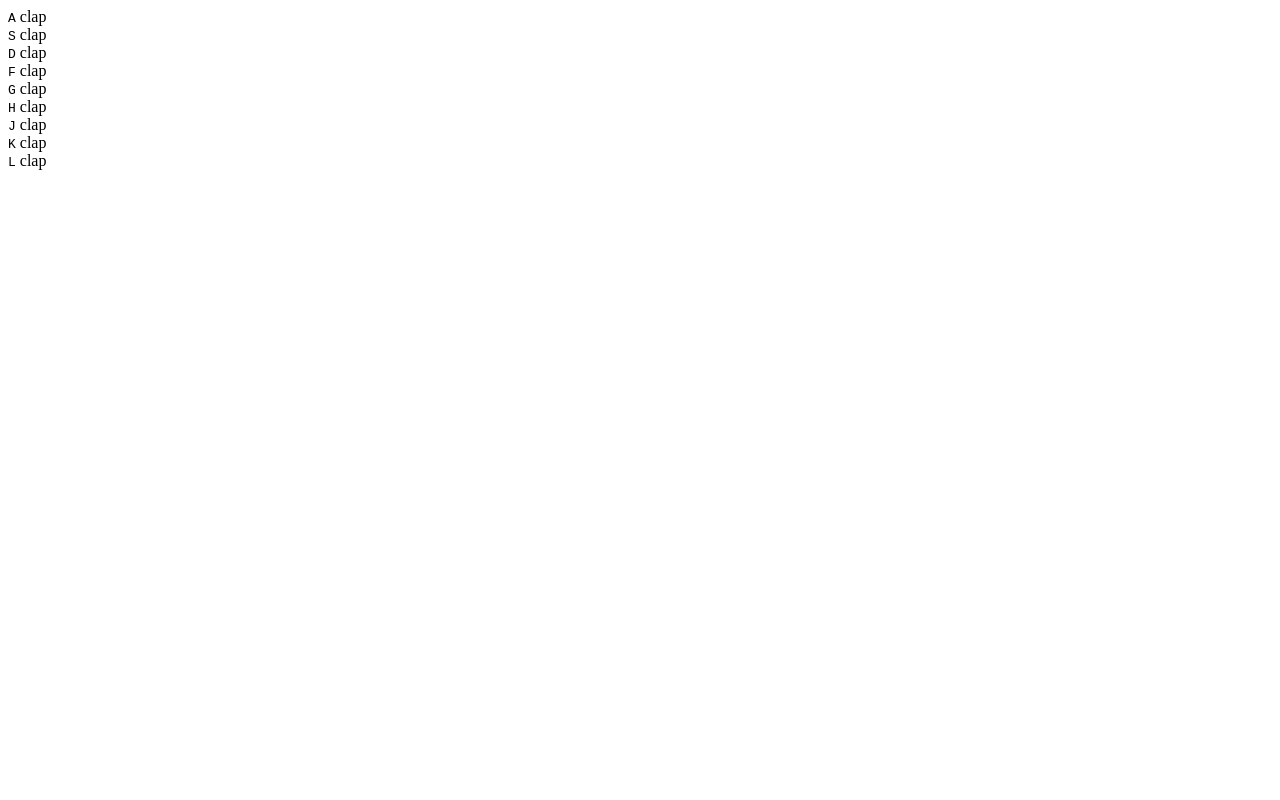
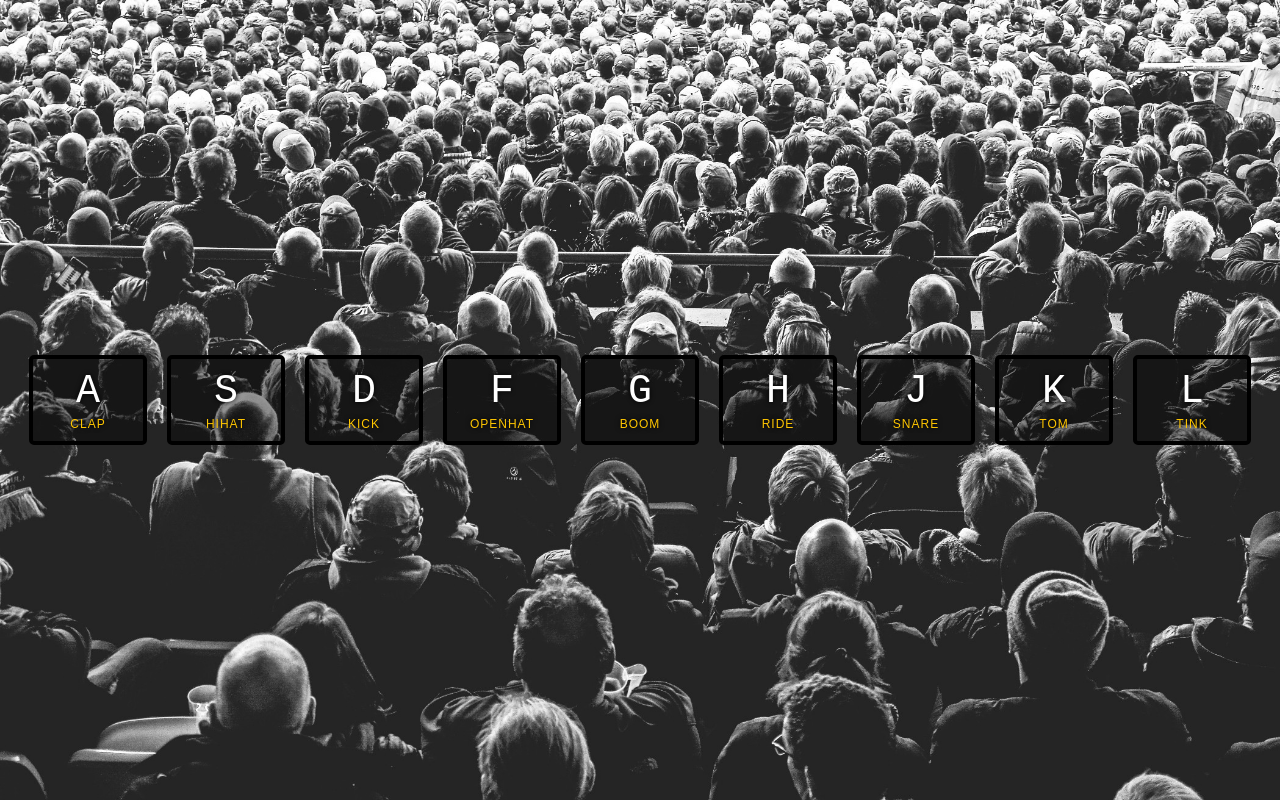
Before and after one commit to daniellichotti/JavaScriptDrumKit, a plain HTML site: page 01 - Javascript Drum Kit/index.html in a window 1280 px wide. Drawn offline with Linux system fonts and the light colour scheme; files that its build step writes are made by us from their sources.

Commit message:
enviando codigos do dia 01

```diff
--- a/01 - Javascript Drum Kit/css/style.css
+++ b/01 - Javascript Drum Kit/css/style.css
@@ -0,0 +1,52 @@
+html {
+  font-size: 10px;
+  background: url("../background.jpg") bottom center;
+  background-size: cover;
+}
+
+body,
+html {
+  margin: 0;
+  padding: 0;
+  font-family: sans-serif;
+}
+
+.keys {
+  display: flex;
+  flex: 1;
+  min-height: 100vh;
+  align-items: center;
+  justify-content: center;
+}
+
+.key {
+  border: 0.4rem solid black;
+  border-radius: 0.5rem;
+  margin: 1rem;
+  font-size: 1.5rem;
+  padding: 1rem 0.5rem;
+  transition: all 0.07s ease;
+  width: 10rem;
+  text-align: center;
+  color: white;
+  background: rgba(0, 0, 0, 0.4);
+  text-shadow: 0 0 0.5rem black;
+}
+
+.playing {
+  transform: scale(1.1);
+  border-color: #ffc600;
+  box-shadow: 0 0 1rem #ffc600;
+}
+
+kbd {
+  display: block;
+  font-size: 4rem;
+}
+
+.sound {
+  font-size: 1.2rem;
+  text-transform: uppercase;
+  letter-spacing: 0.1rem;
+  color: #ffc600;
+}
--- a/01 - Javascript Drum Kit/index.html
+++ b/01 - Javascript Drum Kit/index.html
@@ -3,7 +3,7 @@
   <head>
     <meta charset="UTF-8" />
     <meta name="viewport" content="width=device-width, initial-scale=1.0" />
-    <link rel="stylesheet" href="style.css" />
+    <link rel="stylesheet" href="css/style.css" />
     <title>Document</title>
   </head>
   <body>
@@ -12,40 +12,50 @@
         <kbd>A</kbd>
         <span class="sound">clap</span>
       </div>
-      <div data-key="65" class="key">
+      <div data-key="83" class="key">
         <kbd>S</kbd>
-        <span class="sound">clap</span>
+        <span class="sound">hihat</span>
       </div>
-      <div data-key="65" class="key">
+      <div data-key="68" class="key">
         <kbd>D</kbd>
-        <span class="sound">clap</span>
+        <span class="sound">kick</span>
       </div>
-      <div data-key="65" class="key">
+      <div data-key="70" class="key">
         <kbd>F</kbd>
-        <span class="sound">clap</span>
+        <span class="sound">openhat</span>
       </div>
-      <div data-key="65" class="key">
+      <div data-key="71" class="key">
         <kbd>G</kbd>
-        <span class="sound">clap</span>
+        <span class="sound">boom</span>
       </div>
-      <div data-key="65" class="key">
+      <div data-key="72" class="key">
         <kbd>H</kbd>
-        <span class="sound">clap</span>
+        <span class="sound">ride</span>
       </div>
-      <div data-key="65" class="key">
+      <div data-key="74" class="key">
         <kbd>J</kbd>
-        <span class="sound">clap</span>
+        <span class="sound">snare</span>
       </div>
-      <div data-key="65" class="key">
+      <div data-key="75" class="key">
         <kbd>K</kbd>
-        <span class="sound">clap</span>
+        <span class="sound">tom</span>
       </div>
-      <div data-key="65" class="key">
+      <div data-key="76" class="key">
         <kbd>L</kbd>
-        <span class="sound">clap</span>
+        <span class="sound">tink</span>
       </div>
     </div>
 
-    <audio data-key="65" src=""></audio>
+    <audio data-key="65" src="sounds/clap.wav"></audio>
+    <audio data-key="83" src="sounds/hihat.wav"></audio>
+    <audio data-key="68" src="sounds/kick.wav"></audio>
+    <audio data-key="70" src="sounds/openhat.wav"></audio>
+    <audio data-key="71" src="sounds/boom.wav"></audio>
+    <audio data-key="72" src="sounds/ride.wav"></audio>
+    <audio data-key="74" src="sounds/snare.wav"></audio>
+    <audio data-key="75" src="sounds/tom.wav"></audio>
+    <audio data-key="76" src="sounds/tink.wav"></audio>
+
+    <script src="js/index.js"></script>
   </body>
 </html>
--- /dev/null
+++ b/01 - Javascript Drum Kit/js/index.js
@@ -0,0 +1,18 @@
+function playSound(e) {
+  const audio = document.querySelector(`audio[data-key="${e.keyCode}"]`);
+  const key = document.querySelector(`.key[data-key="${e.keyCode}"]`);
+  if (!audio) return; //stop the function from running all together
+  audio.currentTime = 0; //rewind to the start
+  audio.play();
+  key.classList.add("playing"); //adicionar uma classe
+}
+
+function removeTransition(e) {
+  if (e.propertyName !== "transform") return; //skip it if its not a transform
+  this.classList.remove("playing");
+}
+
+const keys = document.querySelectorAll(".key");
+keys.forEach((key) => key.addEventListener("transitionend", removeTransition));
+
+window.addEventListener("keydown", playSound);
```
Also changed, not shown: 01 - Javascript Drum Kit/background.jpg (added), 9 other files.
